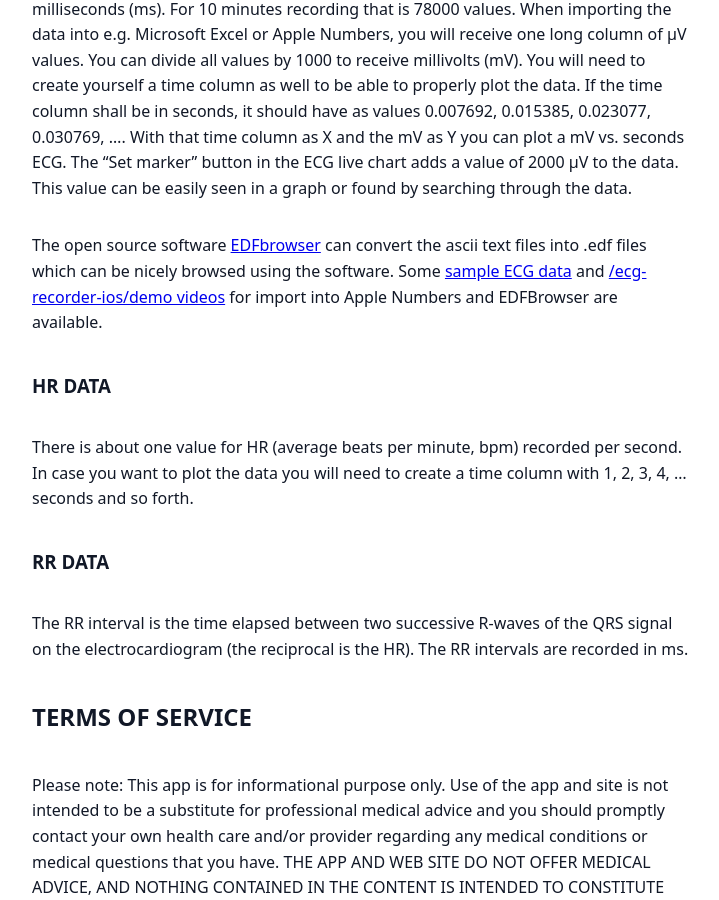
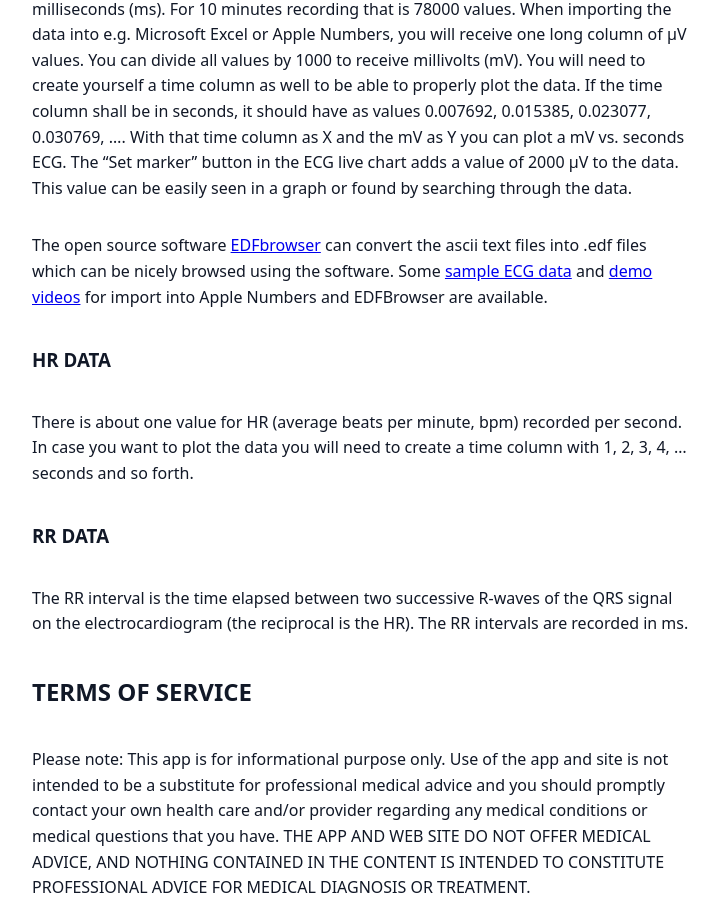
Before and after one commit to poml88/ecg-recorder-ios, a Jekyll site: the page built from index.md, in a window 1280 px wide and 900 px high, scrolled down 1860 px. Shown: the whole window, without its empty margins (132-851 px from the left). Built offline with Jekyll 4.4.1, drawn with Linux system fonts in a browser that asks for light colours.

Commit message:
Update index.md

```diff
--- a/index.md
+++ b/index.md
@@ -30,7 +30,7 @@
 According to specifications ECG data is collected at a rate of 130 Hz (my device works at 130.061 Hz) in microvolts (µV). That means that there is one value every 7.692 milliseconds (ms). For 10 minutes recording that is 78000 values. When importing the data into e.g. Microsoft Excel or Apple Numbers, you will receive one long column of µV values. You can divide all values by 1000 to receive millivolts (mV). You will need to create yourself a time column as well to be able to properly plot the data. If the time column shall be in seconds, it should have as values 0.007692, 0.015385, 0.023077, 0.030769, …. With that time column as X and the mV as Y you can plot a mV vs. seconds ECG.
 The "Set marker" button in the ECG live chart adds a value of 2000 µV to the data. This value can be easily seen in a graph or found by searching through the data.
 
-The open source software [EDFbrowser](https://www.teuniz.net/edfbrowser) can convert the ascii text files into .edf files which can be nicely browsed using the software. Some [sample ECG data](/ecg-recorder-ios/ecg-examples/examples.html) and [/ecg-recorder-ios/demo videos](demo-video/videos.html) for import into Apple Numbers and EDFBrowser are available.
+The open source software [EDFbrowser](https://www.teuniz.net/edfbrowser) can convert the ascii text files into .edf files which can be nicely browsed using the software. Some [sample ECG data](/ecg-recorder-ios/ecg-examples/examples.html) and [demo videos](demo-video/videos.html) for import into Apple Numbers and EDFBrowser are available.
 
 ### HR DATA
 There is about one value for HR (average beats per minute, bpm) recorded per second. In case you want to plot the data you will need to create a time column with 1, 2, 3, 4, … seconds and so forth.
```
